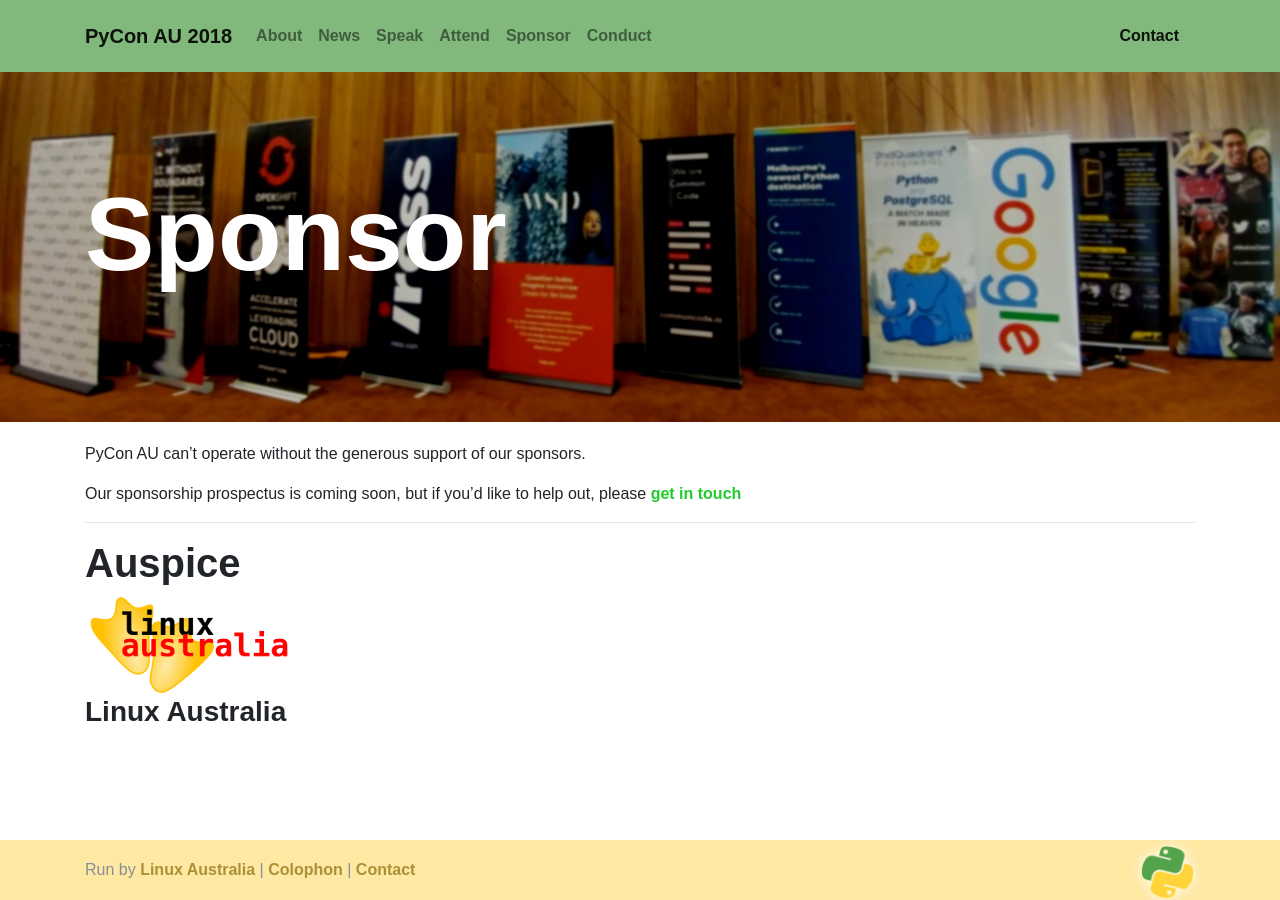
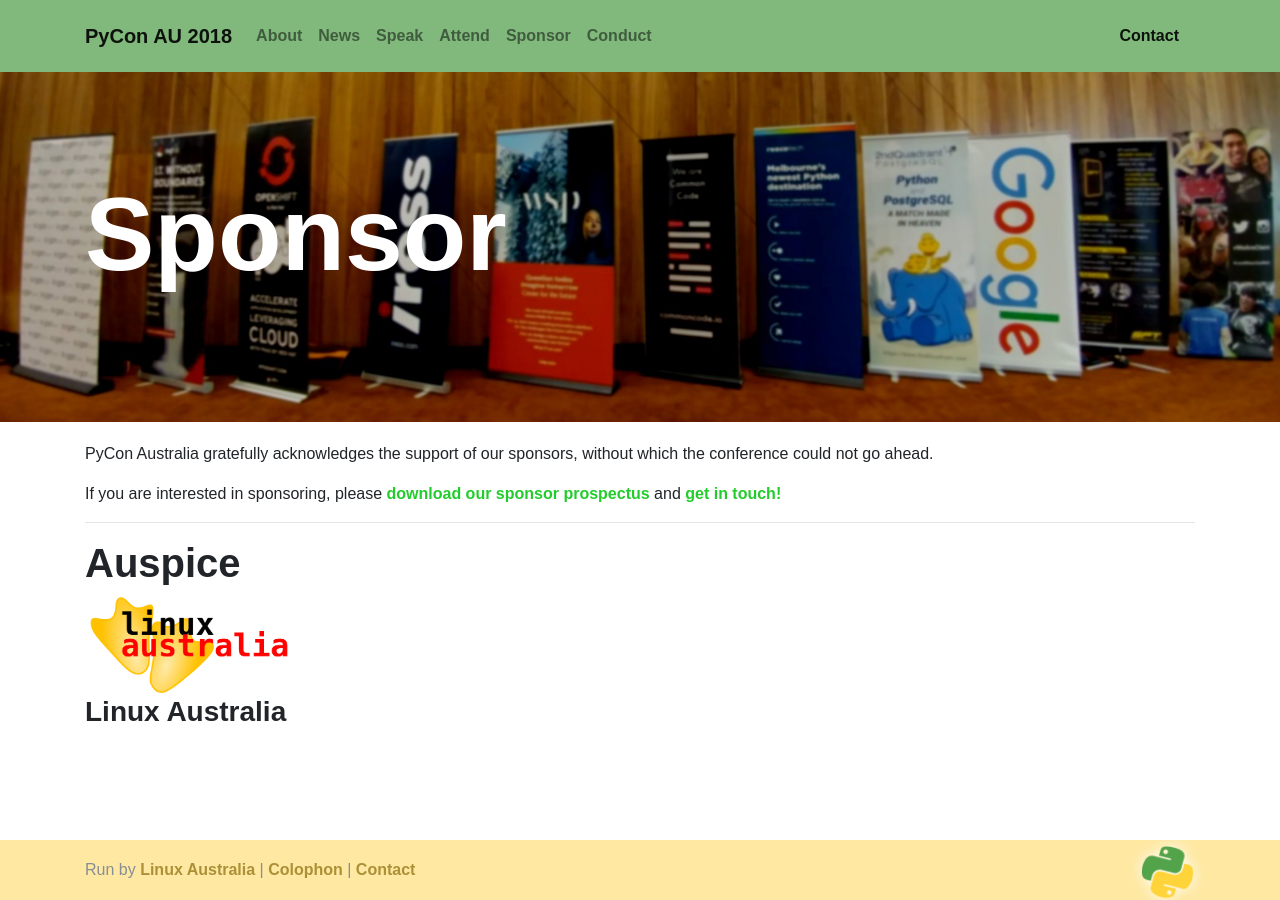
Before and after one commit to pyconau/2018.pycon-au.org, a Jekyll site: the page built from sponsor.md, in a window 1280 px wide. Built offline with Jekyll 4.4.1, drawn with Linux system fonts in a browser that asks for light colours; some web fonts are replaced.

Commit message:
Add sponsorship

```diff
--- a/index.html
+++ b/index.html
@@ -21,7 +21,7 @@
 
   <div class="mx-auto info-help">
   Want to help? <a href="mailto:contact@pycon-au.org">Let us know</a><br>
-  Want to sponsor? <a href="mailto:contact@pycon-au.org?subject=Sponsorship">Get in touch!</a>
+  Want to sponsor? <a href="mailto:sponsorship@pycon-au.org">Get in touch!</a>
   </div>
 
 </div>
--- a/sponsor.md
+++ b/sponsor.md
@@ -5,10 +5,10 @@
 header-img: img/headers/melbourne-sponsors.jpg
 ---
 
-PyCon AU can't operate without the generous
-support of our sponsors.
+PyCon Australia gratefully acknowledges the support of our sponsors, without which the conference could not go ahead.
 
-Our sponsorship prospectus is coming soon, but if you'd like to help out, please [get in touch](mailto:contact@pycon-au.org)
+
+If you are interested in sponsoring, please [download our sponsor prospectus](/prospectus.pdf) and [get in touch!](mailto:sponsorship@pycon-au.org)
 
 -----------
 
```
Also changed, not shown: _posts/2017-12-15-call-for-sponsorship.md (added, +14 -0 lines), 1 other file.
